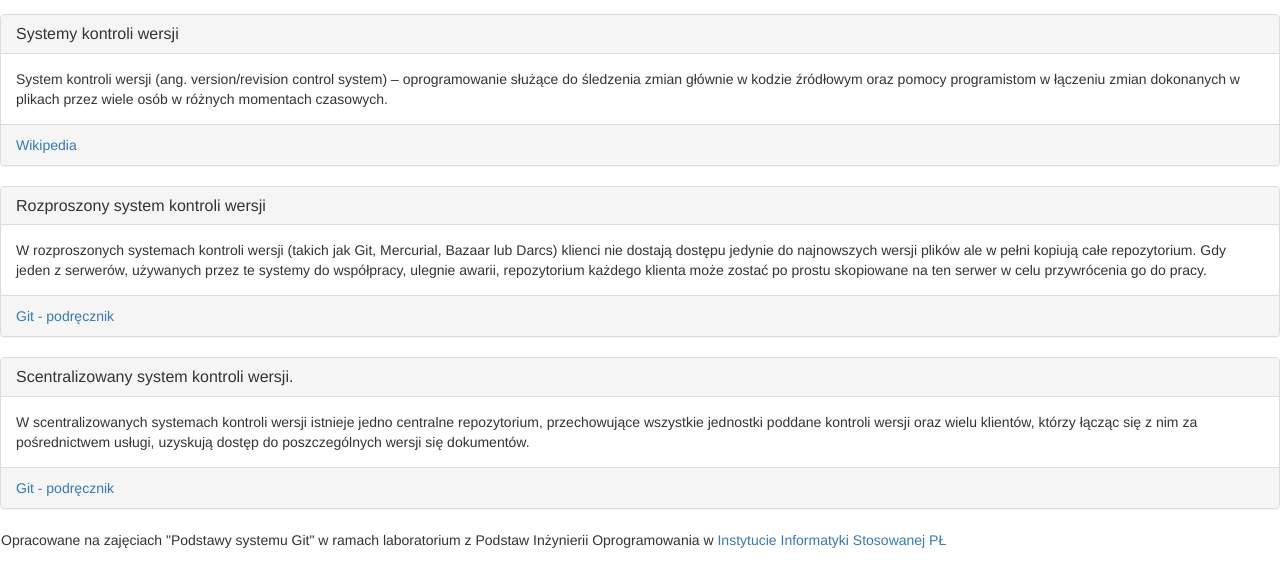
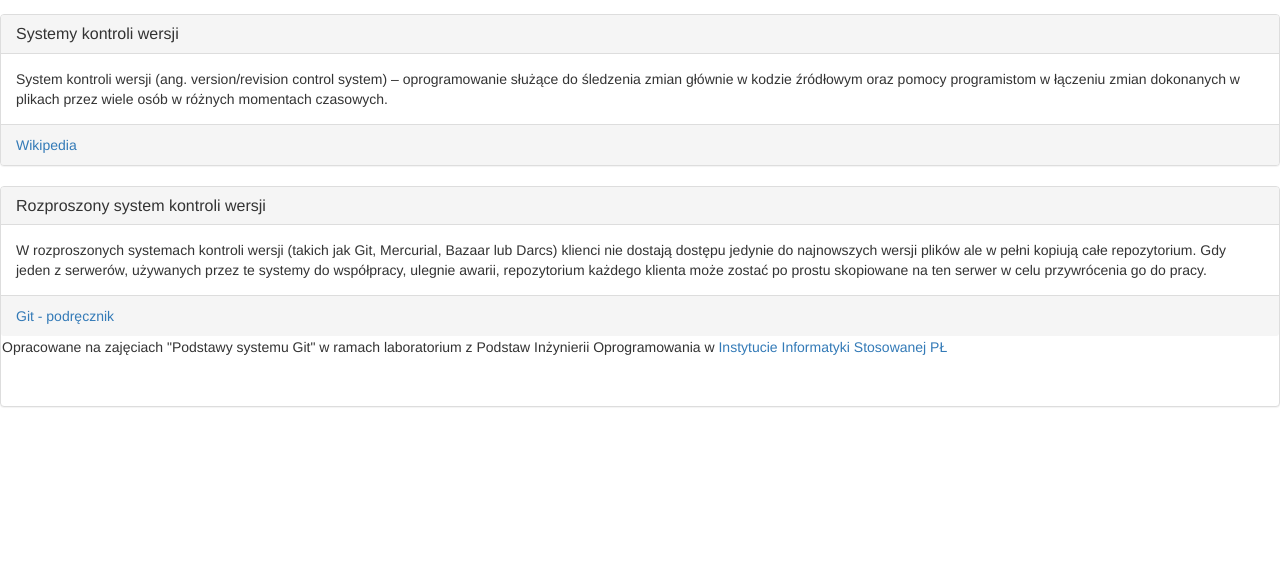
Before and after one commit to PiotrJarosz91/iislabpio_195092, a plain HTML site: page index.html in a window 1280 px wide. Shown: the part 58-644 px from the top of the page. Drawn offline with nearby package versions, Linux system fonts and the light colour scheme.

Commit message:
Origina state

```diff
--- a/index.html
+++ b/index.html
@@ -37,18 +37,6 @@
 			<footer class="panel-footer">
 				<a href="http://git-scm.com/book/pl/Pierwsze-kroki-Wprowadzenie-do-kontroli-wersji#Rozproszone-systemy-kontroli-wersji">Git - podręcznik</a>
 			</footer>
-		</section>
-		<section id="section3" class="panel panel-default">
-		<div class="panel-heading">
-    		<h3 class="panel-title">Scentralizowany system kontroli wersji.</h3>
-  		</div>
-  		<div class="panel-body">
-	    	W scentralizowanych systemach kontroli wersji istnieje jedno centralne repozytorium, przechowujące wszystkie jednostki poddane kontroli wersji oraz wielu klientów, którzy łącząc się z nim za pośrednictwem usługi, uzyskują dostęp do poszczególnych wersji się dokumentów.
-	  	</div>
-		<footer class="panel-footer">
-			<a href="http://git-scm.com/book/pl/Pierwsze-kroki-Wprowadzenie-do-kontroli-wersji#Scentralizowane-systemy-kontroli-wersji">Git - podręcznik</a>
-		</footer>
-</section>
 		<footer  class="navbar">
 			Opracowane na zajęciach "Podstawy systemu Git" w ramach laboratorium z Podstaw Inżynierii Oprogramowania w <a href="http://www.iis.p.lodz.pl/">Instytucie Informatyki Stosowanej PŁ</a>
 		</footer>
```
